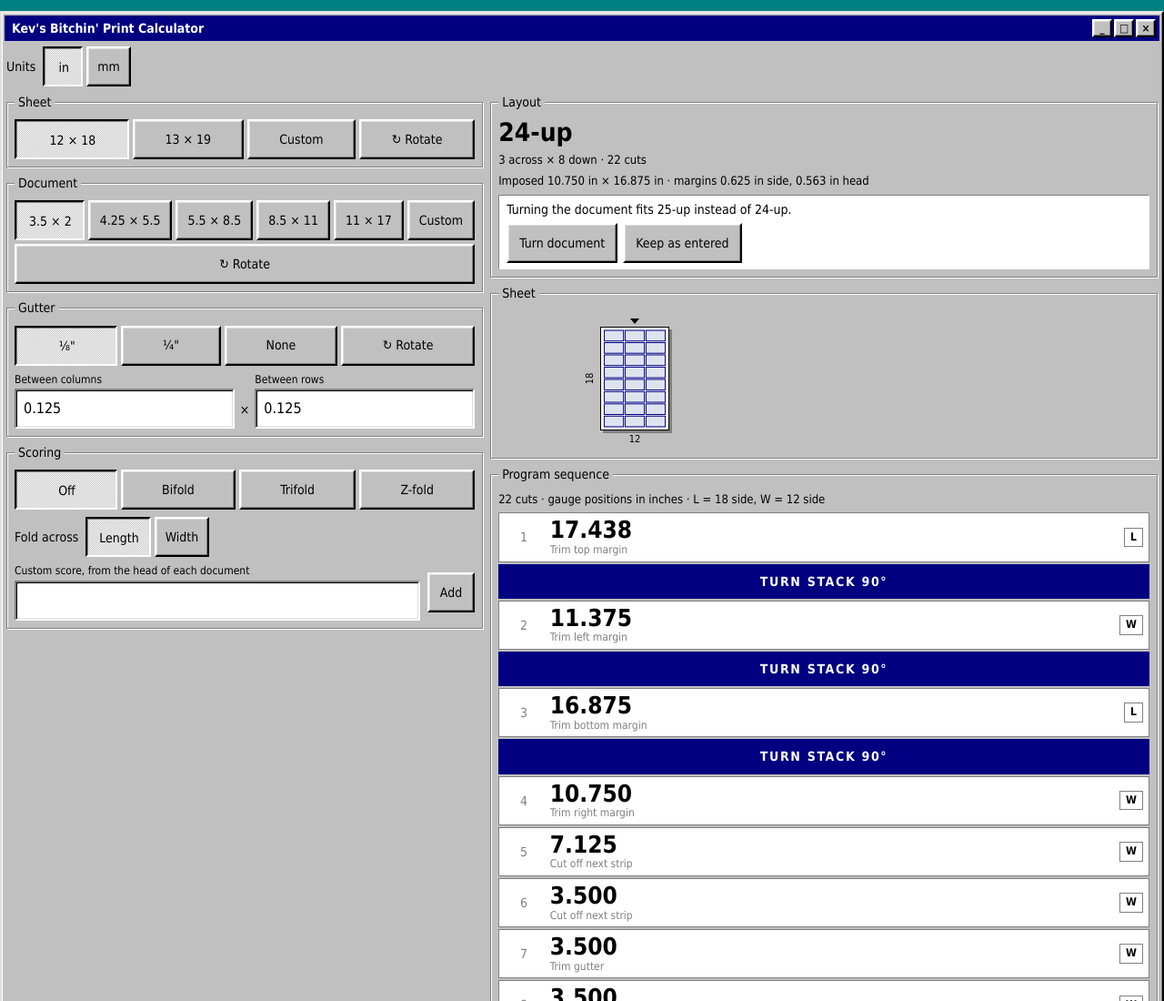
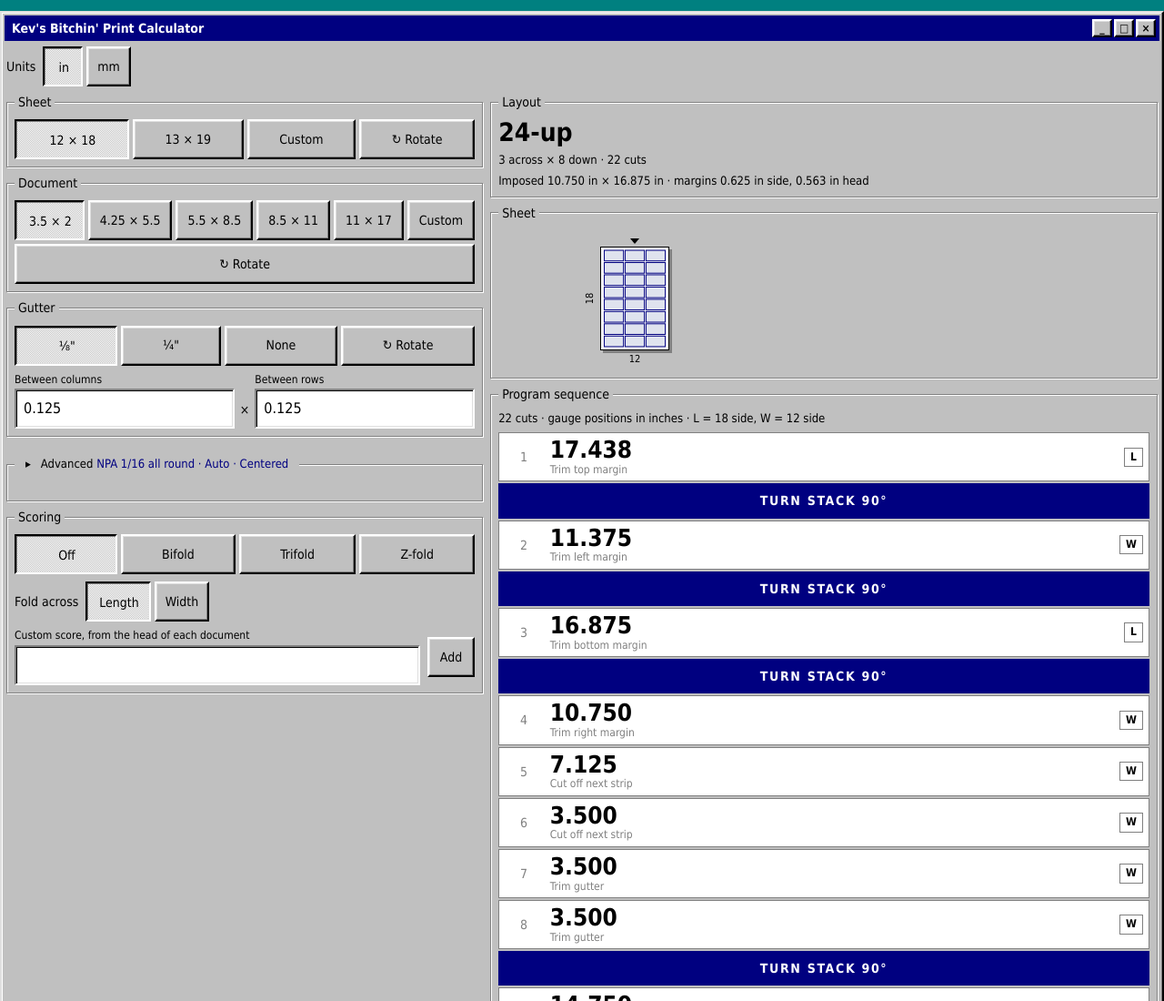
Before and after one commit to PapaJoeu/KevsBitchinPrintCalculator, a website with bundled scripts: page index.html in a window 1280 px wide. Shown: the top 1100 px of the page at 91% size. Built offline with nearby package versions, Linux system fonts and the light colour scheme.

Commit message:
Add the Advanced section: non-printable area, count, alignment
Collapsed by default behind a header that summarises its state live, so
an override is never hidden. NPA defaults to 1/16" per edge; a business
card on 13x19 now gives 24-up instead of running cards to the edge.

Co-Authored-By: Claude Opus 5 <noreply@anthropic.com>

```diff
--- a/css/app.css
+++ b/css/app.css
@@ -129,3 +129,23 @@ table.scores th { background: var(--face); font-weight: normal; }
   main { grid-template-columns: minmax(320px, 1fr) minmax(0, 1.4fr); }
   .visualizer canvas { height: 360px; }
 }
+
+/* Advanced section: a disclosure header that doubles as a live summary */
+.advanced > legend { padding: 0; }
+.advanced .disclosure {
+  min-width: 0;
+  padding: 6px 8px;
+  font-size: 13px;
+  text-align: left;
+  background: var(--face);
+  border: 0;
+  box-shadow: none;
+}
+.advanced .disclosure:active { padding: 6px 8px; }
+.advanced .caret { display: inline-block; width: 1em; }
+.advanced-summary { color: var(--navy); }
+.advanced-body { display: grid; gap: 4px; padding-top: 4px; }
+.section-label { margin: 8px 0 2px; font-size: 12px; font-weight: bold; }
+.npa-grid { display: grid; grid-template-columns: 1fr 1fr; gap: 6px; }
+.npa-grid label { display: grid; gap: 2px; font-size: 12px; }
+.row-label { min-width: 5.5em; font-size: 12px; }
--- a/index.html
+++ b/index.html
@@ -39,6 +39,7 @@
         <div id="sheetInputs"></div>
         <div id="docInputs"></div>
         <div id="gutterInputs"></div>
+        <div id="advancedInputs"></div>
         <div id="foldInputs"></div>
       </div>
 
--- a/js/app.js
+++ b/js/app.js
@@ -6,6 +6,7 @@ import { mmToInches } from './core/measure.js';
 import { PRESETS, DEFAULTS } from './ui/presets.js';
 import { createSizeInputs } from './ui/sizeInputs.js';
 import { createFoldInputs } from './ui/foldInputs.js';
+import { createAdvancedInputs } from './ui/advancedInputs.js';
 import { renderSummary } from './ui/summaryView.js';
 import { renderSequence } from './ui/sequenceView.js';
 import { renderScores } from './ui/scoresView.js';
@@ -31,18 +32,24 @@ const sections = {
   }),
 };
 const foldInputs = createFoldInputs($('foldInputs'), { onChange: (fold) => update({ fold }) });
+const advancedInputs = createAdvancedInputs($('advancedInputs'), { onChange: (patch) => update(patch) });
 const sheetView = createSheetView($('canvas'));
 const NO_SCORES = { offsets: [], positions: [], segments: [] };
 
 const toInches = (value) => (state.unit === 'mm' ? mmToInches(value) : value);
 const sizeToInches = (size) => ({ width: toInches(size.width), length: toInches(size.length) });
 
+const edgesToInches = (edges) => Object.fromEntries(Object.entries(edges).map(([edge, v]) => [edge, toInches(v)]));
+
 function compute(job) {
   const sheet = sizeToInches(job.sheet);
   const doc = sizeToInches(job.doc);
   const gutter = { columns: toInches(job.gutter.columns), rows: toInches(job.gutter.rows) };
-  const layout = computeLayout(sheet, doc, gutter);
-  const suggestion = suggestOrientation(sheet, doc, gutter);
+  const options = { npa: edgesToInches(job.npa), count: job.count, align: edgesToInches(job.align) };
+  const layout = computeLayout(sheet, doc, gutter, options);
+  // A forced count is deliberate; "turning fits more" is noise against it.
+  const overridden = job.count.across !== undefined || job.count.down !== undefined;
+  const suggestion = overridden ? null : suggestOrientation(sheet, doc, gutter, { npa: options.npa });
   if (!layout.fits) return { layout, suggestion, steps: [], scores: NO_SCORES };
   const fold = {
     style: job.fold.style,
@@ -56,6 +63,7 @@ function compute(job) {
 function render() {
   const result = compute(state.job);
   foldInputs.setDocSize(state.job.doc);
+  advancedInputs.setAuto(result.layout.auto);
   renderSummary($('summary'), result, {
     unit: state.unit,
     hintDismissed: state.hintDismissed,
@@ -95,6 +103,7 @@ function setUnit(unit) {
   state.hintDismissed = false;
   for (const kind of ['sheet', 'doc', 'gutter']) sections[kind].setPresets(PRESETS[unit][kind], state.job[kind]);
   foldInputs.setValue(state.job.fold, unit);
+  advancedInputs.setValue({ npa: state.job.npa, count: state.job.count, align: state.job.align }, unit, DEFAULTS[unit].npa.top);
   for (const button of $('unitChips').children) {
     button.setAttribute('aria-pressed', String(button.dataset.unit === unit));
   }
--- /dev/null
+++ b/js/ui/advancedInputs.js
@@ -0,0 +1,179 @@
+// advancedInputs.js — the collapsed Advanced section: non-printable area per edge,
+// manual count, and alignment with offsets. Values are in the current unit as typed.
+// The header is a disclosure button carrying a live summary, so an override can
+// never hide behind a closed panel.
+import { el } from './dom.js';
+import { parseMeasurement } from '../core/measure.js';
+import { formatFraction } from './format.js';
+
+const EDGES = ['top', 'bottom', 'left', 'right'];
+const VERTICAL = [['top', 'Top'], ['center', 'Center'], ['bottom', 'Bottom']];
+const HORIZONTAL = [['left', 'Left'], ['center', 'Center'], ['right', 'Right']];
+const cap = (s) => s[0].toUpperCase() + s.slice(1);
+
+/**
+ * @param options  { onChange(patch) }  patch is one of { npa }, { count }, { align }
+ * @returns { setValue({ npa, count, align }, unit, defaultNpa), setAuto({ across, down }) }
+ *   setValue is for external changes only (unit toggle, a fix button); setAuto every render.
+ */
+export function createAdvancedInputs(container, { onChange }) {
+  let value = { npa: { top: 0, bottom: 0, left: 0, right: 0 }, count: {}, align: {} };
+  let unit = 'in';
+  let auto = { across: 0, down: 0 };
+  let defaultNpa = 0;
+
+  const field = (ariaLabel) => el('input', { type: 'text', inputmode: 'decimal', autocomplete: 'off', 'aria-label': ariaLabel });
+
+  const npaInputs = Object.fromEntries(EDGES.map((edge) => [edge, field(`Non-printable ${edge}`)]));
+  const npaGrid = el('div', { class: 'npa-grid' }, ...EDGES.map((edge) => el('label', {}, cap(edge), npaInputs[edge])));
+
+  const acrossInput = field('Documents across');
+  const downInput = field('Documents down');
+  const countRow = el('div', { class: 'custom' },
+    el('label', {}, 'Across', acrossInput), el('span', { class: 'times' }, '×'), el('label', {}, 'Down', downInput));
+
+  const chipRow = (pairs, pick) => {
+    const row = el('div', { class: 'chips' });
+    for (const [key, text] of pairs) {
+      const button = el('button', { type: 'button', 'aria-pressed': 'false', dataset: { edge: key } }, text);
+      button.addEventListener('click', () => pick(key));
+      row.append(button);
+    }
+    return row;
+  };
+  const axes = {
+    vertical: { pair: ['top', 'bottom'], chips: chipRow(VERTICAL, (key) => pickEdge(['top', 'bottom'], key)), input: field('Offset from the chosen edge'), label: el('span') },
+    horizontal: { pair: ['left', 'right'], chips: chipRow(HORIZONTAL, (key) => pickEdge(['left', 'right'], key)), input: field('Offset from the chosen edge'), label: el('span') },
+  };
+  for (const axis of Object.values(axes)) axis.row = el('div', { class: 'row', hidden: true }, el('label', {}, axis.label, axis.input));
+
+  const hint = el('p', { class: 'hint', hidden: true });
+  const summary = el('span', { class: 'advanced-summary' });
+  const caret = el('span', { class: 'caret' }, '▸');
+  const disclosure = el('button', { type: 'button', class: 'disclosure', 'aria-expanded': 'false' }, caret, ' Advanced ', summary);
+  const body = el('div', { class: 'advanced-body', hidden: true },
+    el('p', { class: 'section-label' }, 'Non-printable area'), npaGrid,
+    el('p', { class: 'section-label' }, 'Count'), countRow,
+    el('p', { class: 'section-label' }, 'Alignment'),
+    el('div', { class: 'row' }, el('span', { class: 'row-label' }, 'Vertical'), axes.vertical.chips), axes.vertical.row,
+    el('div', { class: 'row' }, el('span', { class: 'row-label' }, 'Horizontal'), axes.horizontal.chips), axes.horizontal.row,
+    hint);
+  disclosure.addEventListener('click', () => {
+    const open = body.hidden;
+    body.hidden = !open;
+    disclosure.setAttribute('aria-expanded', String(open));
+    caret.textContent = open ? '▾' : '▸';
+  });
+  container.replaceChildren(el('fieldset', { class: 'group advanced' }, el('legend', {}, disclosure), body));
+
+  const chosenEdge = (pair) => pair.find((edge) => edge in value.align) ?? 'center';
+
+  function pickEdge(pair, key) {
+    const align = { ...value.align };
+    for (const edge of pair) delete align[edge];
+    if (key !== 'center') align[key] = 0;
+    emit({ align });
+  }
+
+  function emit(patch) {
+    value = { ...value, ...patch };
+    reflect();
+    onChange(patch);
+  }
+
+  const fmt = (n) => (unit === 'in' ? formatFraction(n) : String(n));
+
+  function describe() {
+    const npaValues = EDGES.map((e) => value.npa[e]);
+    const npaText = npaValues.every((v) => v === npaValues[0])
+      ? `NPA ${fmt(npaValues[0])} all round`
+      : `NPA ${EDGES.filter((e) => value.npa[e] !== defaultNpa).map((e) => `${e} ${fmt(value.npa[e])}`).join(', ')}`;
+    const countParts = [];
+    if (value.count.across !== undefined) countParts.push(`${value.count.across} across`);
+    if (value.count.down !== undefined) countParts.push(`${value.count.down} down`);
+    const alignParts = EDGES.filter((e) => e in value.align).map((e) => `${cap(e)} +${fmt(value.align[e])}`);
+    return `${npaText} · ${countParts.length ? countParts.join(' × ') : 'Auto'} · ${alignParts.length ? alignParts.join(' · ') : 'Centered'}`;
+  }
+
+  function reflect() {
+    for (const axis of Object.values(axes)) {
+      const chosen = chosenEdge(axis.pair);
+      for (const b of axis.chips.children) b.setAttribute('aria-pressed', String(b.dataset.edge === chosen));
+      axis.row.hidden = chosen === 'center';
+      if (chosen !== 'center') {
+        axis.label.textContent = `Offset from ${chosen}`;
+        // Never rewrite a field the worker is typing in.
+        if (document.activeElement !== axis.input) axis.input.value = String(value.align[chosen]);
+      }
+    }
+    acrossInput.placeholder = `Auto (${auto.across})`;
+    downInput.placeholder = `Auto (${auto.down})`;
+    summary.textContent = describe();
+  }
+
+  for (const edge of EDGES) {
+    npaInputs[edge].addEventListener('input', () => {
+      const n = parseMeasurement(npaInputs[edge].value);
+      if (n === null) {
+        hint.textContent = `Non-printable ${edge}: enter a number like 1/16, or 0.`;
+        hint.hidden = false;
+        return;
+      }
+      hint.hidden = true;
+      emit({ npa: { ...value.npa, [edge]: n } });
+    });
+  }
+
+  for (const [input, key] of [[acrossInput, 'across'], [downInput, 'down']]) {
+    input.addEventListener('input', () => {
+      const text = input.value.trim();
+      const count = { ...value.count };
+      if (text === '') {
+        delete count[key];
+      } else {
+        const n = Number(text);
+        if (!(Number.isInteger(n) && n >= 1)) {
+          hint.textContent = `${cap(key)}: enter a whole number, or clear it for auto.`;
+          hint.hidden = false;
+          return;
+        }
+        count[key] = n;
+      }
+      hint.hidden = true;
+      emit({ count });
+    });
+  }
+
+  for (const axis of Object.values(axes)) {
+    axis.input.addEventListener('input', () => {
+      const edge = chosenEdge(axis.pair);
+      if (edge === 'center') return;
+      const n = parseMeasurement(axis.input.value);
+      if (n === null) {
+        hint.textContent = `Offset from ${edge}: enter a number like 0 or 1/4.`;
+        hint.hidden = false;
+        return;
+      }
+      hint.hidden = true;
+      emit({ align: { ...value.align, [edge]: n } });
+    });
+  }
+
+  return {
+    setValue(next, nextUnit, nextDefaultNpa) {
+      value = { npa: { ...next.npa }, count: { ...next.count }, align: { ...next.align } };
+      unit = nextUnit;
+      defaultNpa = nextDefaultNpa;
+      for (const edge of EDGES) npaInputs[edge].value = String(value.npa[edge]);
+      acrossInput.value = value.count.across ?? '';
+      downInput.value = value.count.down ?? '';
+      hint.hidden = true;
+      reflect();
+    },
+    setAuto(nextAuto) {
+      const changed = auto.across !== nextAuto.across || auto.down !== nextAuto.down;
+      auto = nextAuto;
+      if (changed) reflect();
+    },
+  };
+}
--- a/js/ui/format.js
+++ b/js/ui/format.js
@@ -25,3 +25,15 @@ export function stepNote(step) {
     default: return '';
   }
 }
+
+/** Sixteenths as a fraction for inch labels: 0.0625 -> "1/16", 1.5 -> "1 1/2", 2 -> "2"; anything else as typed. */
+export function formatFraction(value) {
+  const sixteenths = value * 16;
+  if (!Number.isInteger(sixteenths)) return String(value);
+  const whole = Math.floor(sixteenths / 16);
+  let n = sixteenths - whole * 16;
+  if (n === 0) return String(whole);
+  let d = 16;
+  while (n % 2 === 0) { n /= 2; d /= 2; }
+  return whole ? `${whole} ${n}/${d}` : `${n}/${d}`;
+}
--- a/js/ui/presets.js
+++ b/js/ui/presets.js
@@ -3,6 +3,7 @@
 
 const size = (width, length) => ({ width, length });
 const gutter = (columns, rows, label) => (label ? { columns, rows, label } : { columns, rows });
+const npa = (all) => ({ top: all, bottom: all, left: all, right: all });
 
 export const PRESETS = {
   in: {
@@ -22,10 +23,12 @@ export const PRESETS = {
 export const DEFAULTS = {
   in: {
     sheet: size(12, 18), doc: size(3.5, 2), gutter: gutter(0.125, 0.125),
+    npa: npa(0.0625), count: {}, align: {},
     fold: { style: 'none', axis: 'L', allowance: 0.0625, custom: [] },
   },
   mm: {
     sheet: size(320, 450), doc: size(90, 55), gutter: gutter(3, 3),
+    npa: npa(1.5), count: {}, align: {},
     fold: { style: 'none', axis: 'L', allowance: 1.5, custom: [] },
   },
 };
--- a/sw.js
+++ b/sw.js
@@ -14,6 +14,7 @@ const SHELL = [
   './js/core/measure.js',
   './js/core/scores.js',
   './js/core/sequence.js',
+  './js/ui/advancedInputs.js',
   './js/ui/dom.js',
   './js/ui/foldInputs.js',
   './js/ui/format.js',
```
Also changed, not shown: tests/format.test.js (+11 -1 lines), tests/presets.test.js (+7 -0 lines), .claude/skills/screenshot/SKILL.md.
